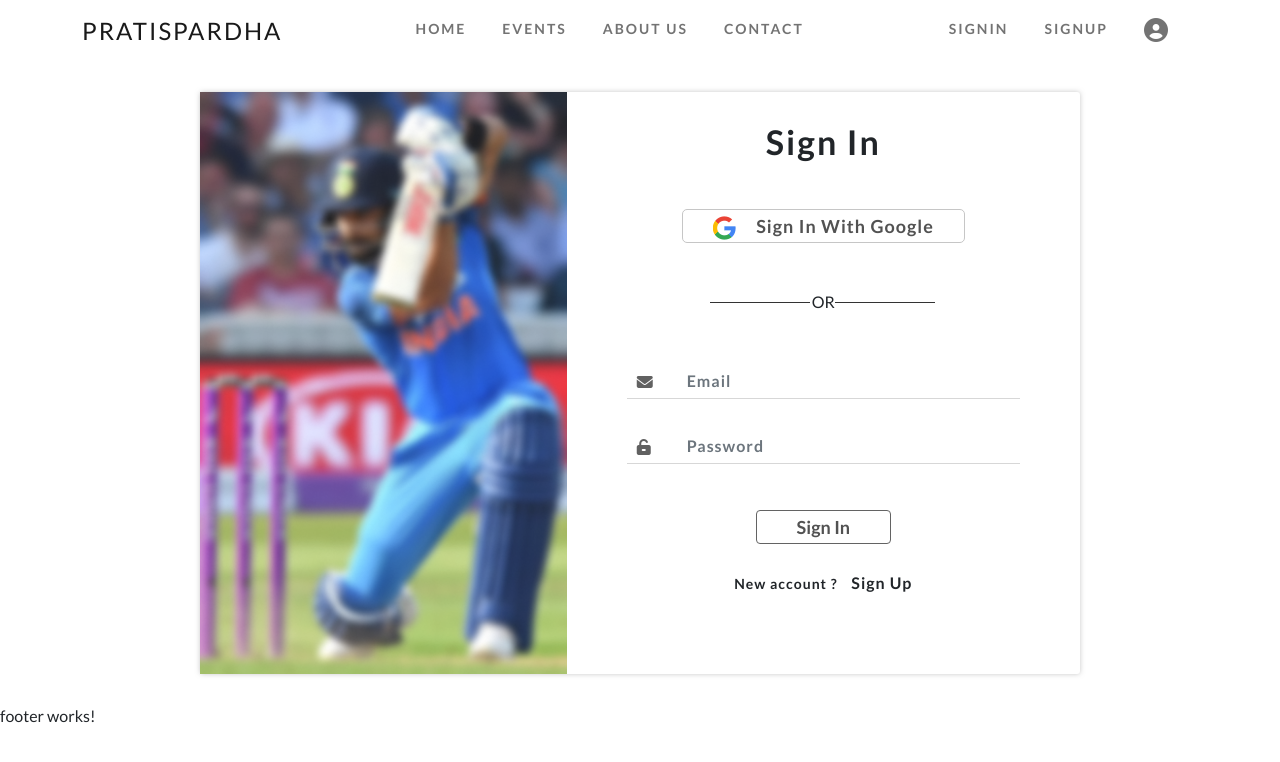
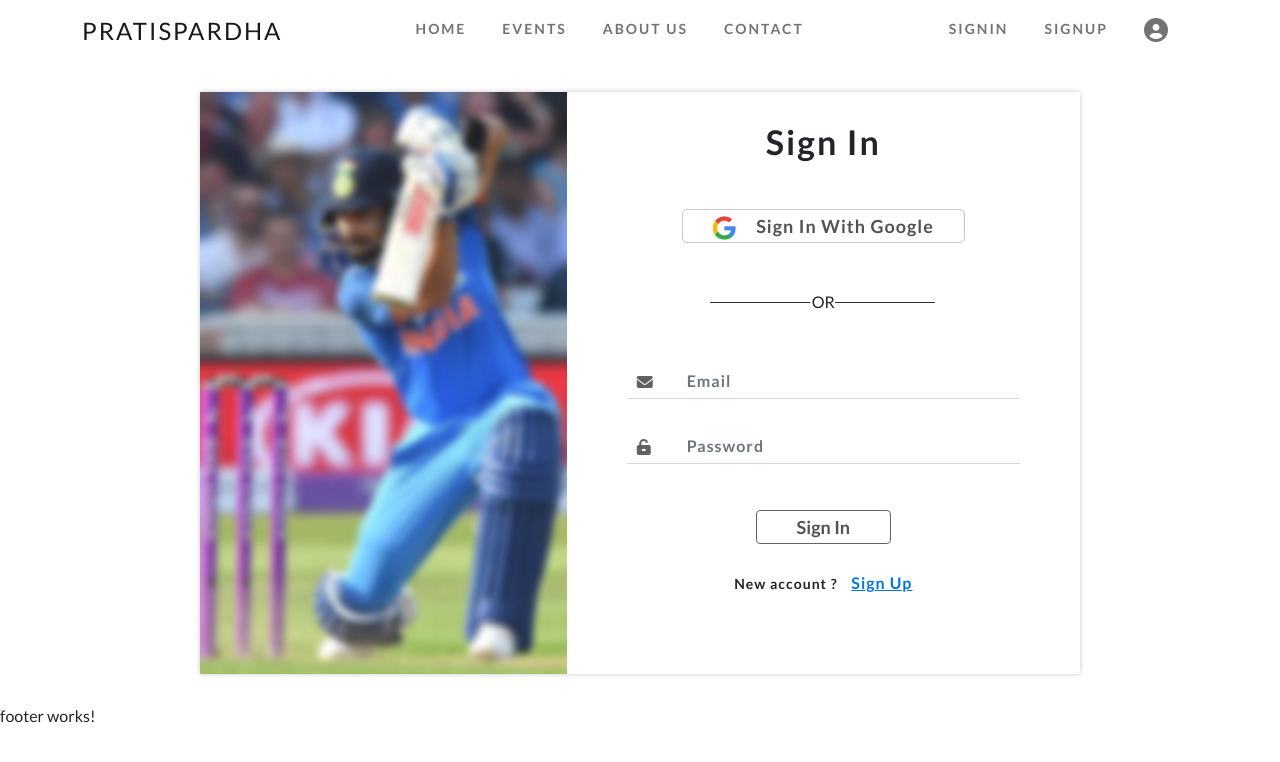
Before and after one commit to 14shubh/pratispardha-user-frontend, an Angular app: page /sign-in in a window 1280 px wide. Shown: the top 762 px of the page. Built offline with nearby package versions, Linux system fonts and the light colour scheme.

Commit message:
signin and signup page change in anchor tag

```diff
--- a/src/app/components/signin/signin.component.css
+++ b/src/app/components/signin/signin.component.css
@@ -191,4 +191,6 @@
     font-size: 16px;
     margin-left: 10px;
     cursor: pointer;
+    color:rgb(0, 117, 226);
+    text-decoration: underline;
 }
--- a/src/app/components/signup/signup.component.css
+++ b/src/app/components/signup/signup.component.css
@@ -107,4 +107,7 @@
 .old-user p a{
     font-size: 16px;
     margin-left: 10px;
+    cursor: pointer;
+    color:rgb(0, 117, 226);
+    text-decoration: underline;
 }
--- a/src/app/components/signup/signup.component.html
+++ b/src/app/components/signup/signup.component.html
@@ -54,7 +54,7 @@
                     </div>
                 </div>
                 <div class="old-user">
-                    <p>Already have an account ? <a href="#">Sign In</a></p>
+                    <p>Already have an account ? <a (click)="sign_in_page()">Sign In</a></p>
                 </div>
             </div>
         </div>
--- a/src/app/components/signup/signup.component.ts
+++ b/src/app/components/signup/signup.component.ts
@@ -1,4 +1,5 @@
 import { Component, OnInit } from '@angular/core';
+import { Router } from '@angular/router';
 import { UserAuthService } from 'src/app/services/user-auth.service';
 import { User} from '../../model/user'
 
@@ -10,13 +11,15 @@ import { User} from '../../model/user'
 })
 export class SignupComponent implements OnInit {
   user:User = new User('','','','','');
-  constructor(private _userAuth: UserAuthService) { }
+  constructor(private _userAuth: UserAuthService, private _router: Router) { }
 
   public playerType(event:any){
      this.user.playerType = event.target.value;
 
   }
-
+  public sign_in_page(){
+    this._router.navigate(['sign-in']);
+  }
   public SignUp(){
     if(this.user.playerType=="0")
      alert("Please Select the type")
```
